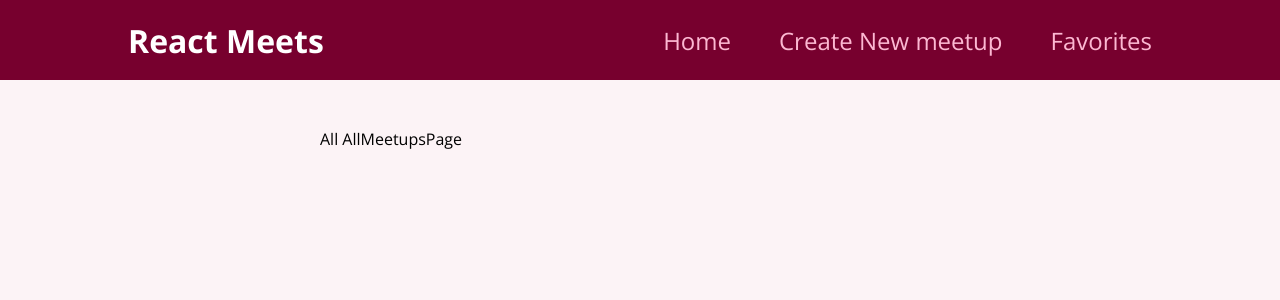
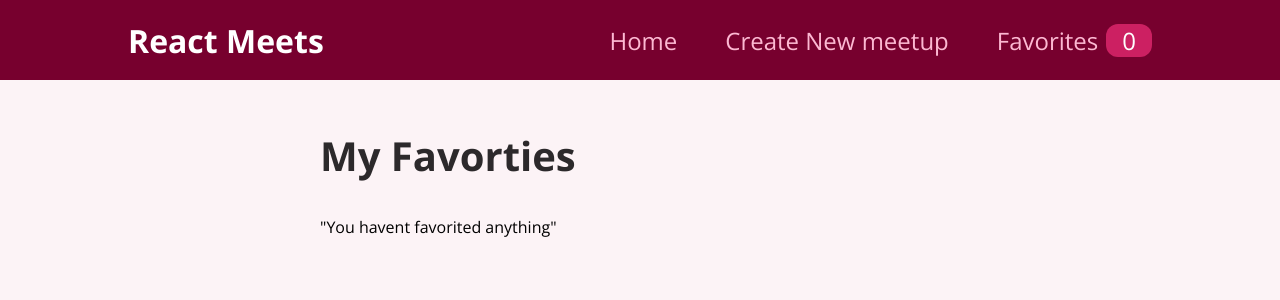
Before and after one commit to therreth/routing, a React (Create React App) app: page /favorites in a window 1280 px wide. Shown: the top 300 px of the page. Built offline with nearby package versions, Linux system fonts and the light colour scheme.

Commit message:
50. Finish Course

```diff
--- a/src/components/layout/MainNavigation.js
+++ b/src/components/layout/MainNavigation.js
@@ -1,7 +1,10 @@
 import { Link } from "react-router-dom";
 import classes from "./MainNavigation.module.css";
+import { useContext } from "react";
+import FavoritesContext from "../../store/favorites-context";
+function MainNavigation() {
+  const favoritesCtx = useContext(FavoritesContext);
 
-function MainNavigation() {
   return (
     <header className={classes.header}>
       <div className={classes.logo}>React Meets</div>
@@ -14,7 +17,12 @@
             <Link to="/new-meetup">Create New meetup</Link>
           </li>
           <li>
-            <Link to="/favorites">Favorites</Link>
+            <Link to="/favorites">
+              Favorites
+              <span className={classes.badge}>
+                {favoritesCtx.totalFavorites}
+              </span>
+            </Link>
           </li>
         </ul>
       </nav>
--- a/src/pages/Favorites.js
+++ b/src/pages/Favorites.js
@@ -1,5 +1,22 @@
+import { useContext } from "react";
+import FavoritesContext from "../store/favorites-context";
+import MeetupList from "../components/meetups/MeetupList";
 function FavoritesPage() {
-  return <div>All AllMeetupsPage</div>;
+  const favoritesCtx = useContext(FavoritesContext);
+
+  let content;
+
+  if (favoritesCtx.totalFavorites === 0) {
+    content = <p>"You havent favorited anything"</p>;
+  } else {
+    content = <MeetupList meetups={favoritesCtx.favorites}></MeetupList>;
+  }
+  return (
+    <section>
+      <h1>My Favorties</h1>
+      {content}
+    </section>
+  );
 }
 
 export default FavoritesPage;
```
